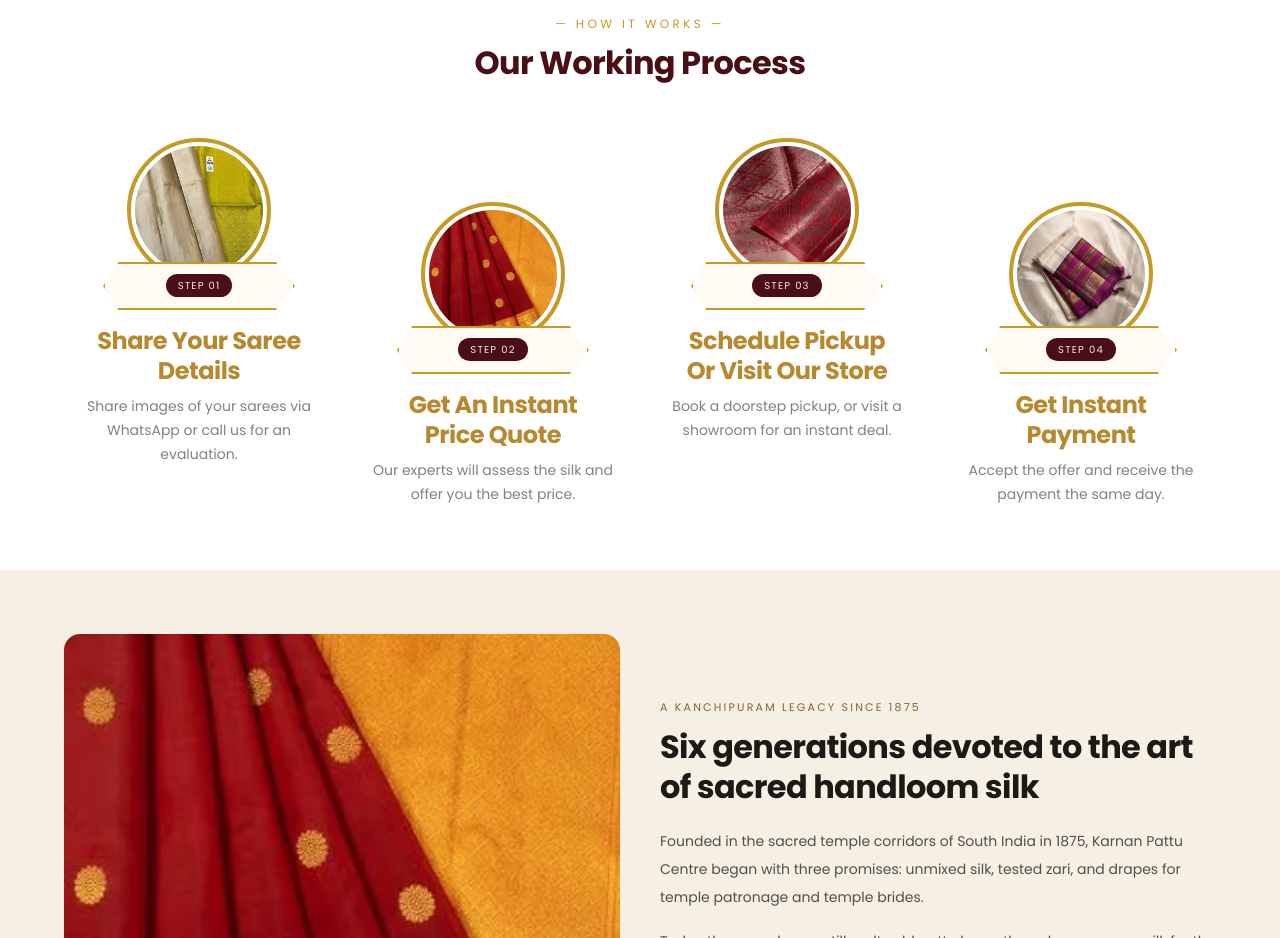
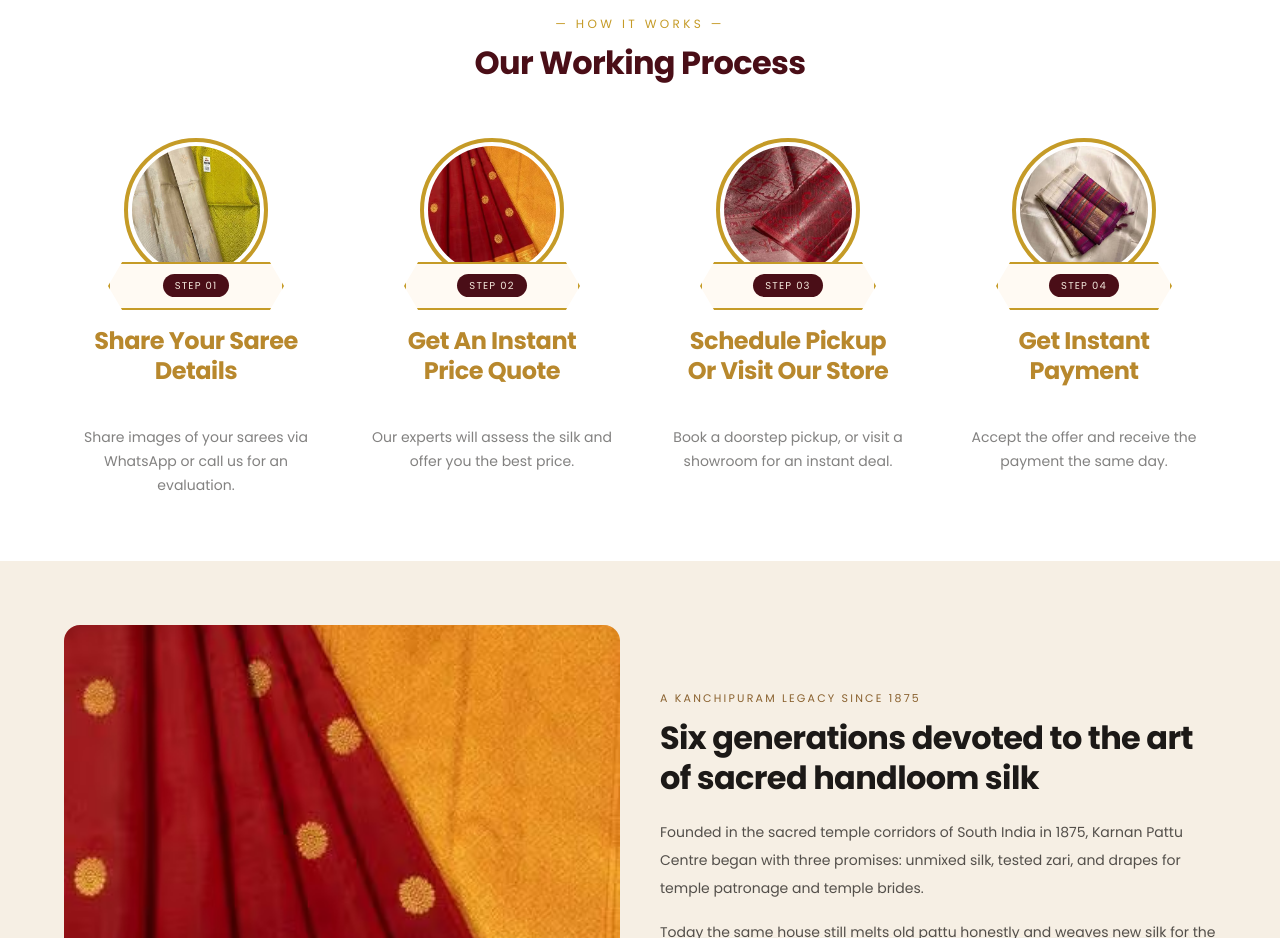
Before and after one commit to Shafinaz28/karanan-puttu, a React (Vite) app in the folder saree-ecommerce/: page / in a window 1280 px wide. Shown: the part 3020-3958 px from the top of the page. Built offline with nearby package versions, Linux system fonts and the light colour scheme.

Commit message:
updated the images

```diff
--- a/saree-ecommerce/src/pages/Home.jsx
+++ b/saree-ecommerce/src/pages/Home.jsx
@@ -421,30 +421,30 @@ export default function Home() {
           <h2 className="mt-3 font-display text-4xl text-primary md:text-5xl">
             Our Working Process
           </h2>
-          <ol className="mt-14 grid gap-12 sm:grid-cols-2 lg:grid-cols-4 lg:gap-6">
-            {steps.map((item, index) => (
-              <li key={item.step} className={index % 2 === 1 ? "lg:mt-16" : ""}>
-                <div className="mx-auto h-36 w-36 overflow-hidden rounded-full border-4 border-[#c59b27] p-1">
+          <ol className="mt-14 grid items-start gap-12 sm:grid-cols-2 lg:grid-cols-4 lg:gap-8">
+            {steps.map((item) => (
+              <li key={item.step} className="flex flex-col items-center text-center">
+                <div className="h-36 w-36 overflow-hidden rounded-full border-4 border-[#c59b27] p-1">
                   <img
                     src={item.image}
                     alt=""
                     className="h-full w-full rounded-full object-cover"
                   />
                 </div>
-                <div className="relative mx-auto -mt-5 flex h-12 w-48 items-center justify-center">
+                <div className="relative -mt-5 flex h-12 w-44 items-center justify-center">
                   <span
                     className="absolute inset-0 border-2 border-[#c59b27] bg-[#fffaf3]"
-                    style={{ clipPath: "polygon(8% 0, 90% 0, 100% 50%, 90% 100%, 8% 100%, 0 50%)" }}
+                    style={{ clipPath: "polygon(8% 0, 92% 0, 100% 50%, 92% 100%, 8% 100%, 0 50%)" }}
                     aria-hidden="true"
                   />
                   <span className="relative rounded-full bg-primary px-3 py-1 text-[10px] tracking-[0.12em] text-cream uppercase">
                     {item.step}
                   </span>
                 </div>
-                <h3 className="mx-auto mt-4 max-w-[14rem] font-display text-2xl leading-tight text-[#b8882d]">
+                <h3 className="mt-4 flex min-h-[5.7rem] max-w-[14rem] items-start justify-center font-display text-2xl leading-tight text-[#b8882d]">
                   {item.title}
                 </h3>
-                <p className="mx-auto mt-2 max-w-[16rem] text-sm leading-6 text-ink/55">
+                <p className="mt-2 max-w-[16rem] text-sm leading-6 text-ink/55">
                   {item.text}
                 </p>
               </li>
```
